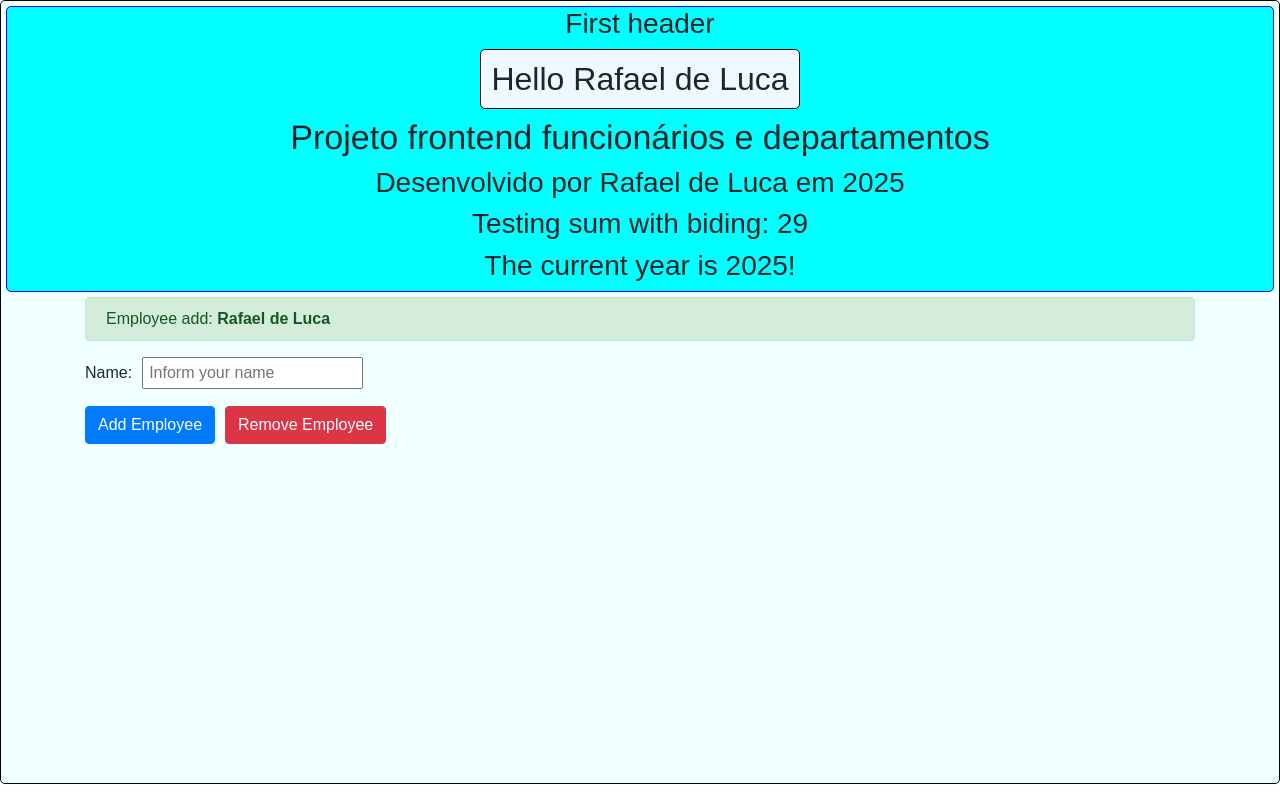
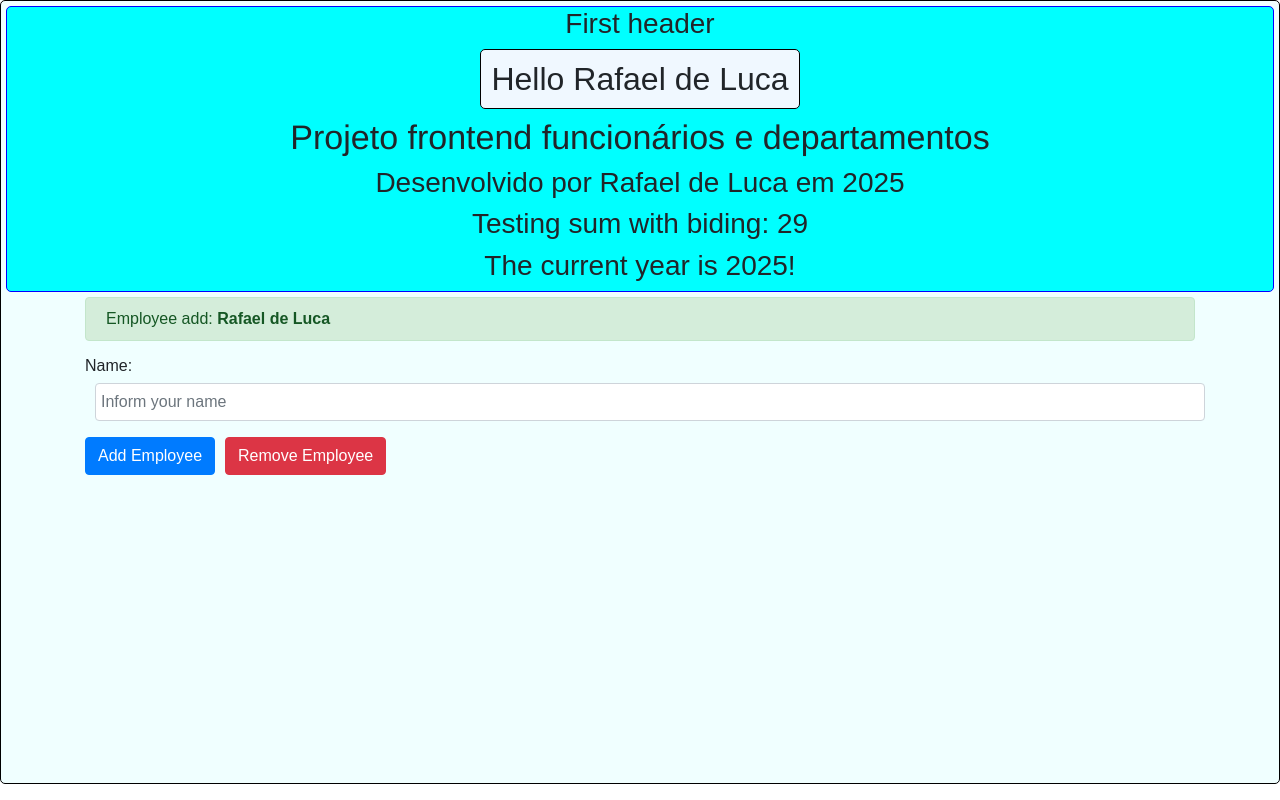
Before and after one commit to rafaelgauderio/angular-department-employees, an Angular app: page / in a window 1280 px wide. Built offline with nearby package versions, Linux system fonts and the light colour scheme.

Commit message:
event binding with reference variable

```diff
--- a/src/app/app.component.html
+++ b/src/app/app.component.html
@@ -49,7 +49,7 @@
     <div class="form-group">
       <label>Name: </label>
       <input type="text"
-        clas="form-control"
+        class="form-control"
         placeholder="Inform your name"
         #nameInput />
     </div>
```
